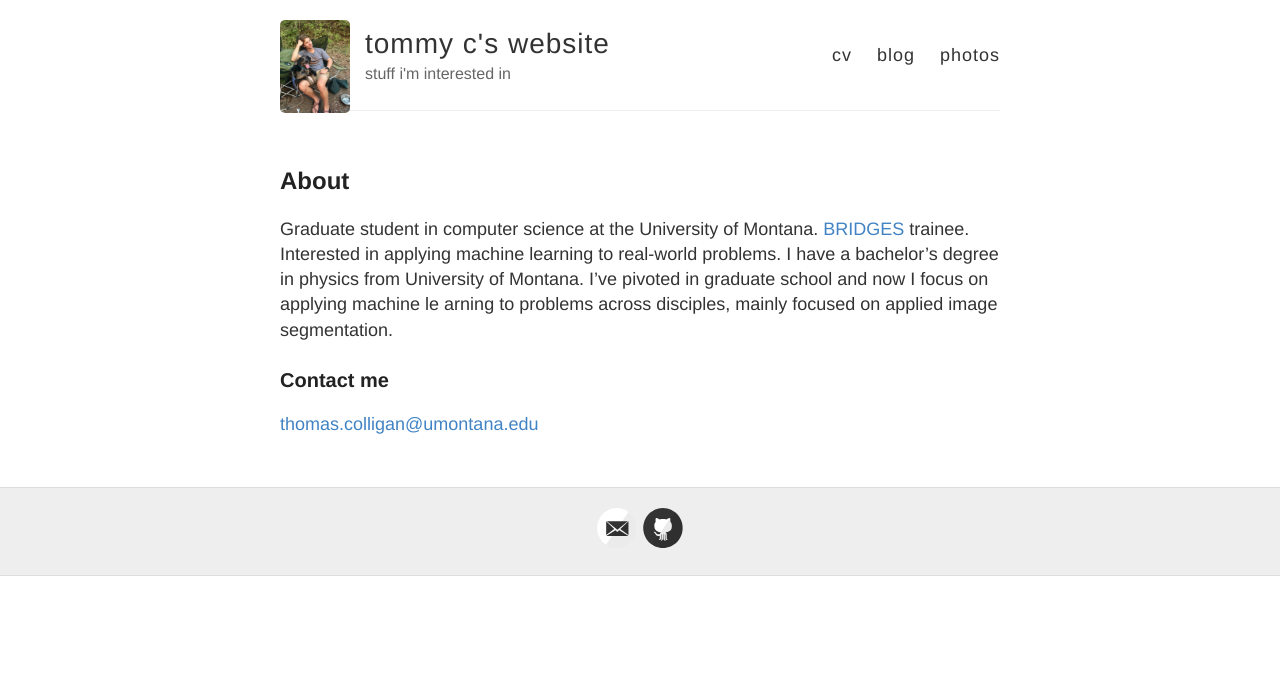
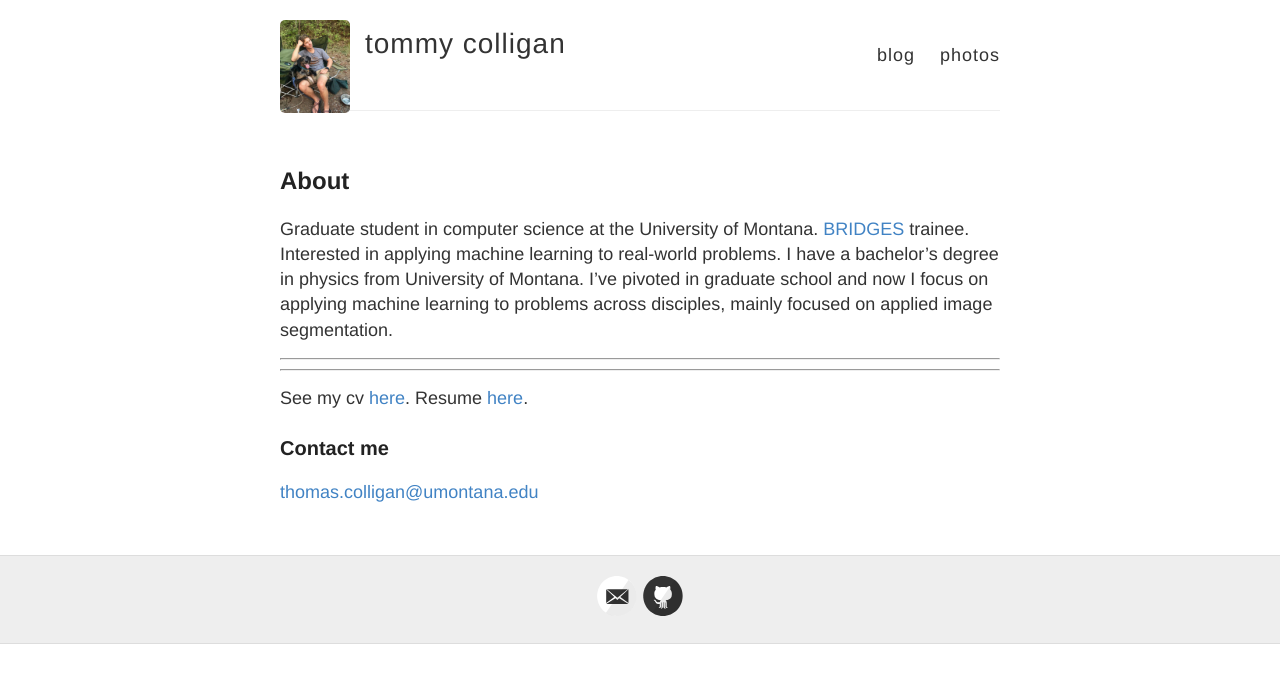
Before and after one commit to colligant/colligant.github.io, a Jekyll site: the page built from index.md, in a window 1280 px wide. Shown: the top 683 px of the page. Built offline with Jekyll 4.4.1, drawn with Linux system fonts in a browser that asks for light colours; our own code applies the rules of GitHub Pages for plain Markdown files.

Commit message:
simplified

```diff
--- a/_config.yml
+++ b/_config.yml
@@ -3,10 +3,10 @@
 #
 
 # Name of your site (displayed in the header)
-name: tommy c's website
+name: tommy colligan
 
 # Short bio or description (displayed in the header)
-description: stuff i'm interested in
+description:
 avatar: "https://tcolligan4.github.io/images/photo.jpg"
 # Flags below are optional
 #
--- a/_layouts/default.html
+++ b/_layouts/default.html
@@ -27,7 +27,6 @@
           </div>
 
           <nav>
-            <a href="{{ site.baseurl }}/cv">cv</a>
             <a href="{{ site.baseurl }}/blog">blog</a>
             <a href="{{ site.baseurl }}/photos">photos</a>
           </nav>
--- a/index.md
+++ b/index.md
@@ -5,9 +5,15 @@ layout: default
 Graduate student in computer science at the University of Montana. [BRIDGES](ht
 tps://www.umt.edu/bridges/) trainee. Interested in applying machine learning to
  real-world problems. I have a bachelor's degree in physics from University of
-Montana. I've pivoted in graduate school and now I focus on applying machine le
-arning to problems across disciples, mainly focused on applied image
+Montana. I've pivoted in graduate school and now I focus on applying machine
+learning to problems across disciples, mainly focused on applied image
 segmentation.
+
+----
+****
+
+See my cv [here]({{ site.baseurl }}/assets/cv.pdf).
+Resume [here]({{ site.baseurl }}/assets/cv.pdf).
 
 ### Contact me
 
```
Also changed, not shown: cv.md (deleted, +0 -12 lines).
